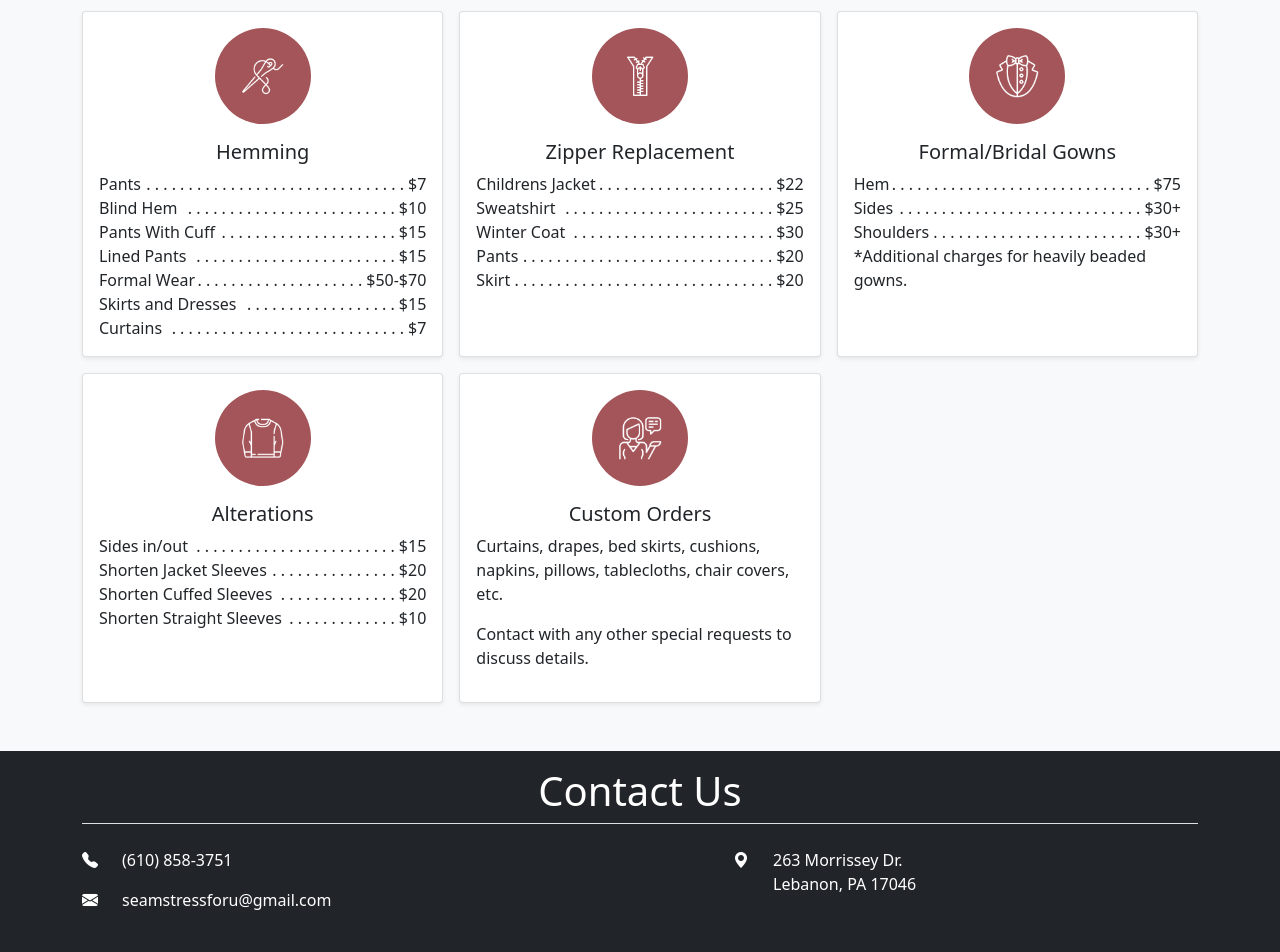
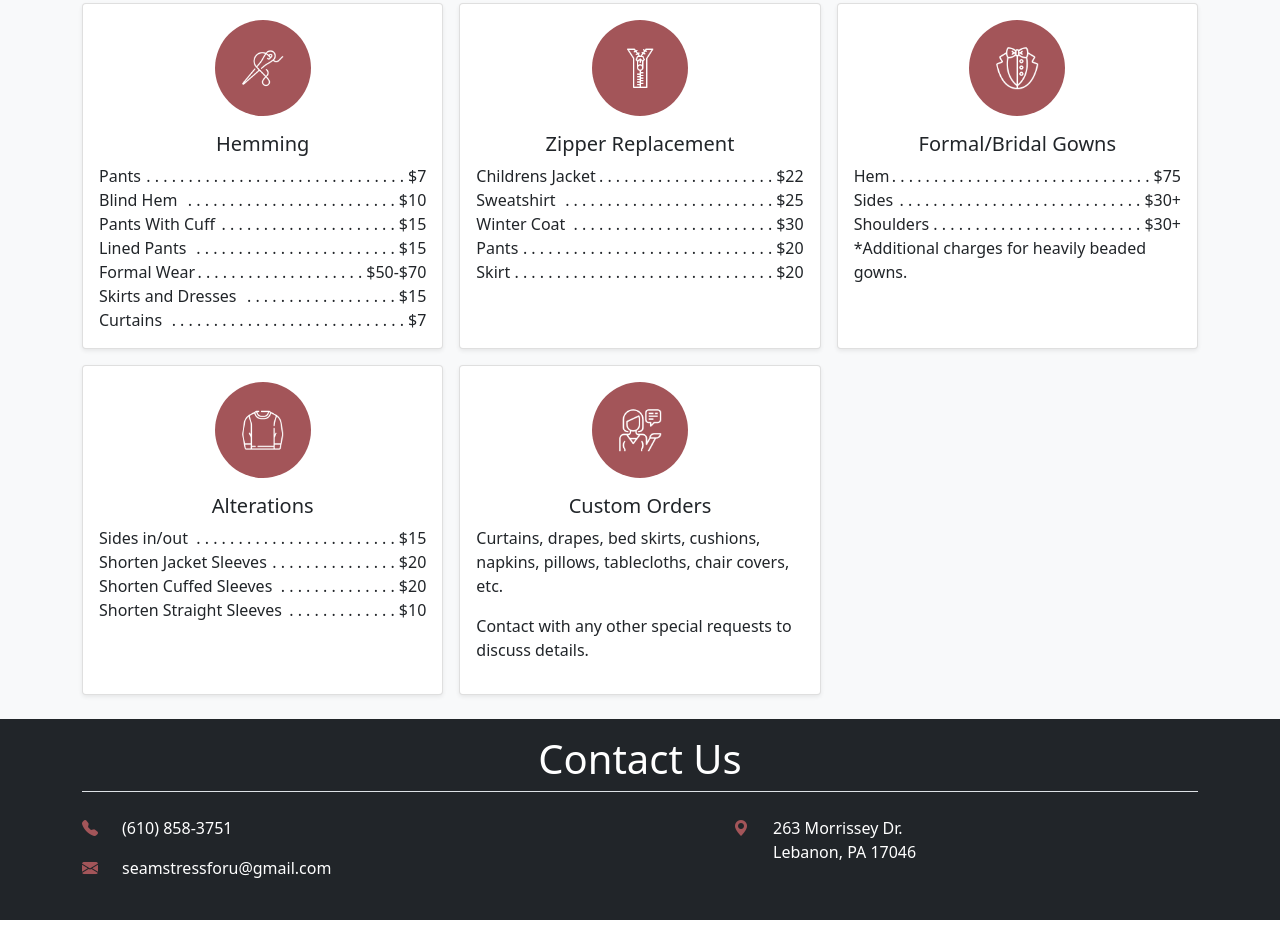
Before and after one commit to pkudlanov/sewing-seams-and-stitches, a plain HTML site: page index.html in a window 1280 px wide. Shown: the part 1551-2503 px from the top of the page. After the commit the page ends 2471 px from the top, so only its background shows below. Drawn offline with nearby package versions, Linux system fonts and the light colour scheme.

Commit message:
Menul links linked, and some minor coloring

```diff
--- a/index.html
+++ b/index.html
@@ -29,9 +29,9 @@
             <div class="collapse navbar-collapse" id="navbarToggler">
                 <div class="navbar-nav">
                     <a class="nav-link active" aria-current="page" href="#">Home</a>
-                    <a class="nav-link" href="#">Services</a>
-                    <a class="nav-link" href="#">About</a>
-                    <a class="nav-link" href="#">Contact</a>
+                    <a class="nav-link" href="#services-section">Services</a>
+                    <a class="nav-link" href="#about-section">About</a>
+                    <a class="nav-link" href="#contact-section">Contact</a>
                 </div>
             </div>
         </div>
@@ -79,7 +79,7 @@
 
     <!-- ABOUT
     ================================================== -->
-    <div class="container my-4">
+    <div class="container my-4 pt-3 anchor" id="about-section">
         <h1 class="">It began watching mother knit...</h1>
         <img src="assets/maria.jpeg" class="col-lg-6 col-md-7 col-sm-8 col-10 d-block rounded mx-auto my-3" alt="Maria portrait">
         <p class="">
@@ -89,7 +89,7 @@
 
     <!-- SERVICES
     ================================================== -->
-    <div class="album py-5 bg-light">
+    <div class="album py-4 bg-light anchor" id="services-section">
         <div class="container">
             <h1>Services</h1>
             <div class="row row-cols-1 row-cols-sm-2 row-cols-md-3 g-3 mt-3">
@@ -253,24 +253,24 @@
 
     <!-- FOOTER
     ================================================== -->
-    <footer class="bg-dark text-white">
+    <footer class="bg-dark text-white" id="contact-section">
     <div class="container">
     <h1 class="pt-3 text-center">Contact Us</h1>
     <div class="d-flex flex-wrap justify-content-between align-items-start py-4 border-top">
         <div class="col-sm-7">
             <div class="row">
-                <i class="col-auto bi bi-telephone-fill"></i>
+                <i class="col-auto bi bi-telephone-fill col-burgandy"></i>
                 <p class="col">(610) 858-3751</p>
             </div>
             <div class="row">
-                <i class="col-auto bi bi-envelope-fill"></i>
+                <i class="col-auto bi bi-envelope-fill col-burgandy"></i>
                 <p class="col">seamstressforu@gmail.com</p>
             </div>
         </div>
 
         <div class="col-sm-5">
             <div class="row">
-                <i class="col-auto bi bi-geo-alt-fill"></i>
+                <i class="col-auto bi bi-geo-alt-fill col-burgandy"></i>
                 <p class="col">
                     263 Morrissey Dr.
                     <br>
--- a/src/styles.css
+++ b/src/styles.css
@@ -13,6 +13,10 @@
 
 .bg-burgandy {
     background-color: #a35559;
+}
+
+.col-burgandy {
+    color: #a35559;
 }
 
 .c-item {
@@ -71,3 +75,7 @@
 .price {
     grid-area: price;
 }
+
+html {
+    scroll-padding-top: 5em;
+}
```
